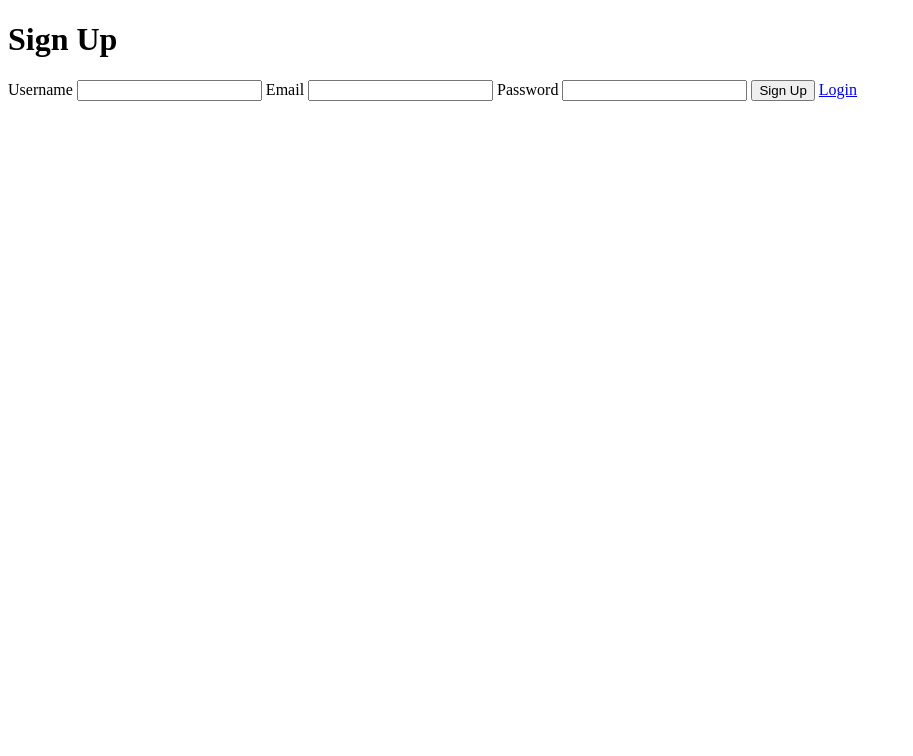
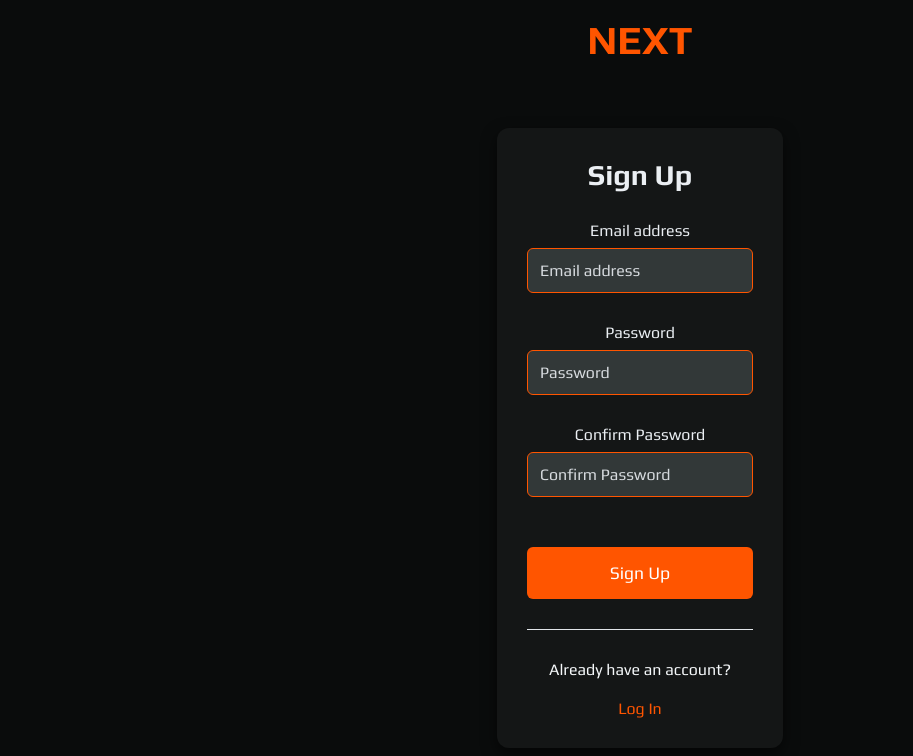
Before and after one commit to amgaland/Next, a website: page HTML/signup.html in a window 1280 px wide. Shown: the whole page, without its empty margins (0-913 px from the left). Drawn offline with Linux system fonts and the light colour scheme.

Commit message:
login signup design 90%

```diff
--- a/CSS/login.css
+++ b/CSS/login.css
@@ -1,9 +1,3 @@
-/* main {
-  display: grid;
-  justify-content: center;
-  align-items: center;
-} */
-
 :root {
   --orange-1: #ff5500;
   --orange-2: #e14a00;
@@ -20,24 +14,30 @@
   --black-3: #232828;
   --black-4: #323838;
 }
+
 * {
   margin: 0;
   padding: 0;
   box-sizing: border-box;
-  font-family: play;
+  font-family: "Play", sans-serif;
 }
 
 html,
 body {
   display: grid;
-  height: 30%;
+  height: 100vh;
   place-items: center;
   background: var(--black-2);
   color: var(--white-1);
 }
 
 header {
-  margin-bottom: 5%;
+  margin-bottom: 20px;
+}
+
+header h1 {
+  font-size: 2rem;
+  color: var(--orange-1);
 }
 
 ul {
@@ -45,32 +45,43 @@ ul {
 }
 
 main {
-  width: 100%;
+  width: 90%;
+  max-width: 400px;
   background: var(--black-1);
   border-radius: 10px;
+  box-shadow: 0px 4px 10px rgba(0, 0, 0, 0.5);
 }
 
 main form h1 {
-  display: grid;
-  justify-content: center;
-  align-items: center;
-  font-size: x-large;
+  text-align: center;
+  font-size: 1.5rem;
+  margin-bottom: 20px;
 }
 
 form {
-  padding: 30px;
+  padding: 20px;
+}
+
+.input-box {
+  margin-bottom: 15px;
+}
+
+.input-box p {
+  margin-bottom: 5px;
 }
 
 input {
   width: 100%;
-  height: fit-content;
+  padding: 10px;
   background-color: var(--black-4);
-  border: var(--orange-1);
-  font-size: large;
+  border: 1px solid var(--orange-1);
+  font-size: 1rem;
+  color: white;
+  border-radius: 4px;
 }
 
 ::placeholder {
-  color: white;
+  color: var(--white-4);
 }
 
 button {
@@ -78,12 +89,79 @@ button {
   background-color: var(--orange-1);
   color: white;
   padding: 14px 20px;
-  margin: 8px 0;
+  margin: 10px 0;
   border: none;
   border-radius: 4px;
   cursor: pointer;
+  font-size: 1rem;
 }
 
-.input-box {
-  margin-top: 2%;
+button:hover {
+  background-color: var(--orange-3);
 }
+
+a {
+  text-decoration: none;
+  color: var(--orange-1);
+  font-size: 0.9rem;
+}
+
+a:hover {
+  text-decoration: underline;
+}
+
+hr {
+  border: 0;
+  height: 1px;
+  background: var(--white-3);
+  margin: 20px 0;
+}
+
+p {
+  text-align: center;
+  font-size: 0.9rem;
+}
+
+/* Responsive Design */
+@media (max-width: 768px) {
+  main {
+    width: 100%;
+    max-width: 350px;
+  }
+
+  header h1 {
+    font-size: 1.5rem;
+  }
+
+  form {
+    padding: 15px;
+  }
+
+  button {
+    font-size: 0.9rem;
+  }
+
+  a {
+    font-size: 0.8rem;
+  }
+}
+
+@media (max-width: 480px) {
+  main {
+    width: 100%;
+    max-width: 300px;
+  }
+
+  header h1 {
+    font-size: 1.2rem;
+  }
+
+  input {
+    font-size: 0.9rem;
+  }
+
+  button {
+    padding: 12px;
+    font-size: 0.8rem;
+  }
+}
--- a/CSS/signup.css
+++ b/CSS/signup.css
@@ -0,0 +1,185 @@
+:root {
+  --orange-1: #ff5500;
+  --orange-2: #e14a00;
+  --orange-3: #ff6900;
+  --orange-4: #ff7d00;
+
+  --white-1: #ebeff3;
+  --white-2: #f5f8fa;
+  --white-3: #e1e5e9;
+  --white-4: #d7dbdf;
+
+  --black-1: #141616;
+  --black-2: #0a0c0c;
+  --black-3: #232828;
+  --black-4: #323838;
+}
+
+* {
+  margin: 0;
+  padding: 0;
+  box-sizing: border-box;
+  font-family: "Play", sans-serif;
+}
+
+html,
+body {
+  display: grid;
+  height: 100vh;
+  place-items: center;
+  background: var(--black-2);
+  color: var(--white-1);
+}
+
+header {
+  margin-bottom: 30px;
+}
+
+header h1 {
+  font-size: 2.5rem;
+  color: var(--orange-1);
+  text-align: center;
+}
+
+ul {
+  list-style-type: none;
+  padding-left: 0;
+}
+
+main {
+  width: 100%;
+  max-width: 450px;
+  background: var(--black-1);
+  border-radius: 12px;
+  box-shadow: 0px 6px 15px rgba(0, 0, 0, 0.6);
+  padding: 30px;
+  margin: 0 auto;
+}
+
+main form h1 {
+  text-align: center;
+  font-size: 1.8rem;
+  margin-bottom: 30px;
+}
+
+form {
+  padding: 0;
+}
+
+.input-box {
+  margin-bottom: 20px;
+}
+
+.input-box p {
+  margin-bottom: 8px;
+  font-size: 1rem;
+  color: var(--white-1);
+}
+
+input {
+  width: 100%;
+  padding: 12px;
+  background-color: var(--black-4);
+  border: 1px solid var(--orange-1);
+  font-size: 1rem;
+  color: white;
+  border-radius: 6px;
+  margin-bottom: 10px;
+}
+
+input:focus {
+  border-color: var(--orange-3);
+  outline: none;
+}
+
+::placeholder {
+  color: var(--white-4);
+}
+
+button {
+  width: 100%;
+  background-color: var(--orange-1);
+  color: white;
+  padding: 16px;
+  margin-top: 20px;
+  border: none;
+  border-radius: 6px;
+  cursor: pointer;
+  font-size: 1.1rem;
+}
+
+button:hover {
+  background-color: var(--orange-3);
+}
+
+a {
+  text-decoration: none;
+  color: var(--orange-1);
+  font-size: 1rem;
+  text-align: center;
+  display: block;
+  margin-top: 20px;
+}
+
+a:hover {
+  text-decoration: underline;
+}
+
+hr {
+  border: 0;
+  height: 1px;
+  background: var(--white-3);
+  margin: 30px 0;
+}
+
+p {
+  text-align: center;
+  font-size: 1rem;
+  margin-top: 20px;
+  color: var(--white-2);
+}
+
+/* Responsive Design */
+@media (max-width: 768px) {
+  main {
+    width: 100%;
+    max-width: 380px;
+    padding: 25px;
+  }
+
+  header h1 {
+    font-size: 2rem;
+  }
+
+  form {
+    padding: 10px;
+  }
+
+  button {
+    font-size: 1rem;
+  }
+
+  a {
+    font-size: 0.9rem;
+  }
+}
+
+@media (max-width: 480px) {
+  main {
+    width: 100%;
+    max-width: 280px;
+  }
+
+  header h1 {
+    font-size: 1.5rem;
+  }
+
+  input {
+    font-size: 1rem;
+  }
+
+  button {
+    padding: 14px;
+    font-size: 1rem;
+  }
+}
--- a/HTML/signup.html
+++ b/HTML/signup.html
@@ -1,28 +1,63 @@
-<!doctype html>
+<!DOCTYPE html>
 <html lang="en">
   <head>
     <meta charset="UTF-8" />
     <meta name="viewport" content="width=device-width, initial-scale=1.0" />
-    <title>Document</title>
+    <link rel="stylesheet" href="../CSS/signup.css" />
+    <link rel="preconnect" href="https://fonts.googleapis.com" />
+    <link rel="preconnect" href="https://fonts.gstatic.com" crossorigin />
+    <link
+      href="https://fonts.googleapis.com/css2?family=Play:wght@400;700&display=swap"
+      rel="stylesheet"
+    />
+    <script src="/JS/signup.js"></script>
+    <title>Sign Up</title>
   </head>
   <body>
     <header>
-      <h1>Sign Up</h1>
+      <h1>NEXT</h1>
     </header>
 
     <main>
-      <form action="/signup" method="post">
-        <label for="username">Username</label>
-        <input type="text" id="username" name="username" required />
+      <form id="signupForm">
+        <h1>Sign Up</h1>
+        <ul>
+          <li class="input-box">
+            <p>Email address</p>
+            <input
+              type="email"
+              id="Email"
+              name="Email"
+              placeholder="Email address"
+            />
+          </li>
+          <li class="input-box">
+            <p>Password</p>
+            <input
+              type="password"
+              id="password"
+              name="Password"
+              placeholder="Password"
+            />
+          </li>
+          <li class="input-box">
+            <p>Confirm Password</p>
+            <input
+              type="password"
+              id="confirmPassword"
+              name="ConfirmPassword"
+              placeholder="Confirm Password"
+            />
+          </li>
+          <li>
+            <button type="submit">Sign Up</button>
+          </li>
 
-        <label for="email">Email</label>
-        <input type="email" id="email" name="Email" required />
+          <hr />
 
-        <label for="password">Password</label>
-        <input type="password" id="password" name="Password" required />
-
-        <button type="submit">Sign Up</button>
-        <a href="../login/login.html">Login</a>
+          <p>Already have an account?</p>
+          <a href="../html/login.html" id="login_link">Log In</a>
+        </ul>
       </form>
     </main>
 
--- /dev/null
+++ b/JS/signup.js
@@ -0,0 +1,49 @@
+document.addEventListener("DOMContentLoaded", () => {
+  const signupForm = document.getElementById("signupForm");
+
+  signupForm.addEventListener("submit", async (event) => {
+    event.preventDefault(); // Prevent default form submission behavior
+
+    // Get form values
+    const email = document.getElementById("Email").value.trim();
+    const password = document.getElementById("password").value.trim();
+    const confirmPassword = document
+      .getElementById("confirmPassword")
+      .value.trim();
+
+    if (!email || !password || !confirmPassword) {
+      alert("Please fill in all fields.");
+      return;
+    }
+
+    if (password !== confirmPassword) {
+      alert("Passwords do not match.");
+      return;
+    }
+
+    try {
+      // Send POST request to the backend
+      const response = await fetch("http://localhost:3000/signup", {
+        method: "POST",
+        headers: {
+          "Content-Type": "application/json",
+        },
+        body: JSON.stringify({ email, password }),
+      });
+
+      const data = await response.json();
+
+      if (response.ok) {
+        alert("Sign-up successful!");
+        console.log("User data:", data.user);
+        // Redirect to login page or other page
+        window.location.href = "../login/login.html"; // Replace with your desired URL
+      } else {
+        alert(data.message || "Sign-up failed.");
+      }
+    } catch (error) {
+      console.error("Error during sign-up:", error);
+      alert("An error occurred. Please try again later.");
+    }
+  });
+});
```
Also changed, not shown: HTML/login.html (+1 -1 lines).
